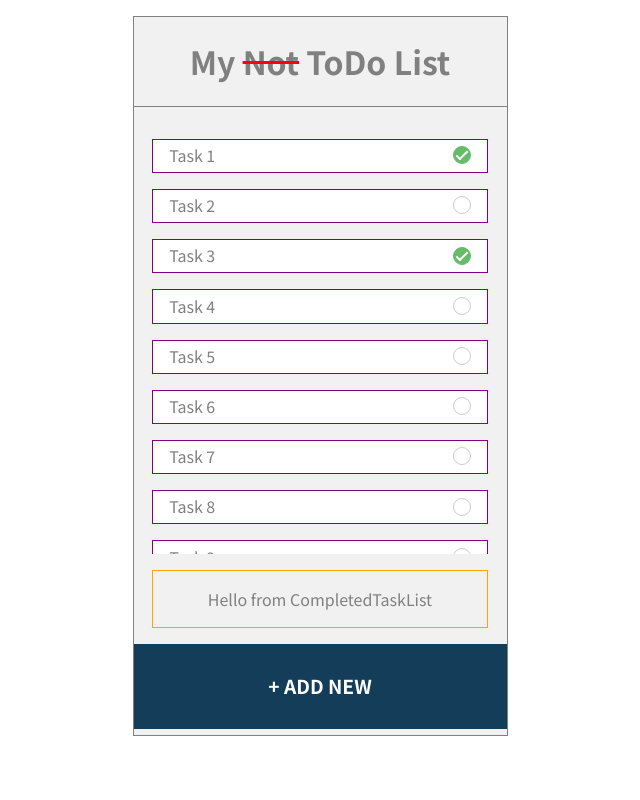
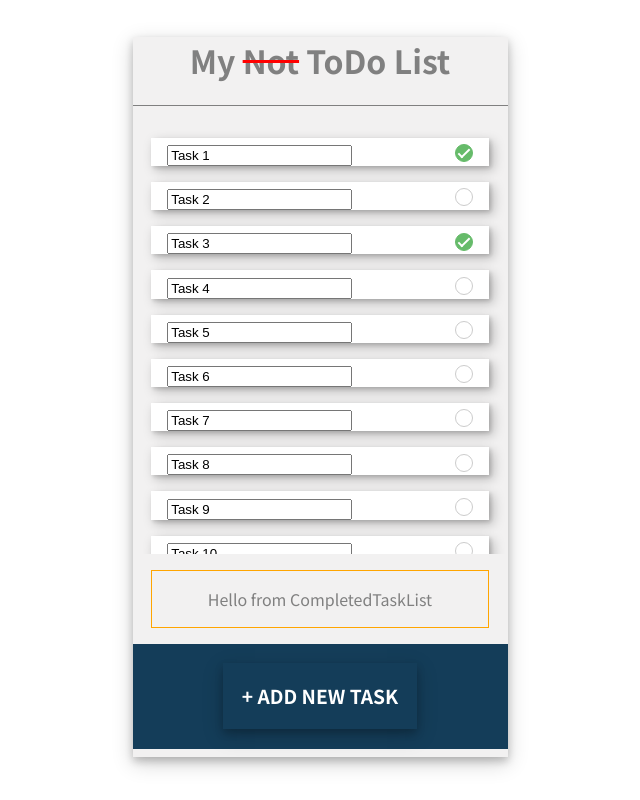
Before and after one commit to SJ47/my-not-todo-list, a React (Vite) app in the folder client/: page / in a window 1280 px wide. Shown: the whole page, without its empty margins (320-960 px from the left). Built offline with nearby package versions, Linux system fonts and the light colour scheme.

Commit message:
handle task desc changes via onblur and submit

```diff
--- a/client/src/App.css
+++ b/client/src/App.css
@@ -33,11 +33,12 @@ body {
 }
 
 .app-container {
-    border: 1px solid grey;
+    /* border: 1px solid grey; */
     margin: 0 auto;
     width: 375px;
     height: 90vh;
     background: var(--tertiary-color);
+    box-shadow: var(--box-shadow-light);
 }
 
 /*****************/
@@ -68,7 +69,7 @@ body {
 }
 
 .task-container {
-    border: 1px solid purple;
+    /* border: 1px solid purple; */
     width: 90%;
     margin: 1em auto;
     text-align: left;
@@ -78,6 +79,7 @@ body {
     /* overflow: hidden; */
     background: white;
     padding-top: 0.2em;
+    box-shadow: var(--box-shadow-left-to-right);
 }
 
 .task-text {
@@ -102,11 +104,21 @@ body {
 /*****************/
 .footer-container {
     margin: 0 auto;
-    padding: 0.5em 0;
+    /* padding: 0.5em 0; */
     font-weight: bold;
     font-size: 1.2rem;
     color: white;
     background: var(--primary-color);
+    display: flex;
+    justify-content: center;
+}
+
+.add-new-button {
+    /* border: 1px solid red; */
+    box-shadow: var(--box-shadow-light);
+    width: fit-content;
+    padding: 1em;
+    cursor: pointer;
 }
 
 /******************/
--- a/client/src/components/Footer.jsx
+++ b/client/src/components/Footer.jsx
@@ -1,9 +1,11 @@
 import React from "react";
 
-const Footer = () => {
+const Footer = ({ handleAddNewTask }) => {
     return (
         <div className="footer-container">
-            <p>+ ADD NEW</p>
+            <p className="add-new-button" onClick={handleAddNewTask}>
+                + ADD NEW TASK
+            </p>
         </div>
     );
 };
--- a/client/src/components/Task.jsx
+++ b/client/src/components/Task.jsx
@@ -1,22 +1,50 @@
-import React from "react";
+import React, { useState } from "react";
 
-const Task = ({ description, status, num, handleClickTask }) => {
+// const Task = ({ description, status, num, handleClickTask }) => {
+const Task = ({ task, handleClickTask }) => {
+    const [desc, setDesc] = useState(task.description);
+
     // handle call to handleClickTask passing back the id of the task
     const onClickTask = () => {
-        handleClickTask(num);
+        handleClickTask(task);
+    };
+
+    // handle changing text in the input field as description is typed up
+    const handleDescriptionChange = (event) => {
+        setDesc(event.target.value);
+        console.log(desc);
+    };
+
+    const handleDescriptionSubmit = (event) => {
+        event.preventDefault();
+        if (task.description !== desc) {
+            console.log("submitted text: ", desc);
+            // update the task back in taskscontainer similar to handleClickTask
+        }
     };
 
     return (
         <div className="task-container round">
-            <span className="task-text">{description}</span>
-            <input
-                type="checkbox"
-                id={num}
-                name="task"
-                defaultChecked={status}
-                onClick={onClickTask}
-            />
-            <label htmlFor={num} className="radio-label"></label>
+            <form
+                onBlur={handleDescriptionSubmit}
+                onSubmit={handleDescriptionSubmit}
+            >
+                <input
+                    type="text"
+                    value={desc}
+                    className="task-text"
+                    onChange={handleDescriptionChange}
+                />
+                {/* <span className="task-text">{description}</span> */}
+                <input
+                    type="checkbox"
+                    id={task.id}
+                    name="task"
+                    defaultChecked={task.status}
+                    onClick={onClickTask}
+                />
+                <label htmlFor={task.id} className="radio-label"></label>
+            </form>
         </div>
     );
 };
--- a/client/src/components/TaskList.jsx
+++ b/client/src/components/TaskList.jsx
@@ -4,13 +4,7 @@ import Task from "./Task";
 const TaskList = ({ tasks, handleClickTask }) => {
     const listOfTasks = tasks.map((task) => {
         return (
-            <Task
-                key={task.id}
-                num={task.id}
-                description={task.description}
-                status={task.status}
-                handleClickTask={handleClickTask}
-            />
+            <Task key={task.id} task={task} handleClickTask={handleClickTask} />
         );
     });
 
--- a/client/src/containers/TasksContainer.jsx
+++ b/client/src/containers/TasksContainer.jsx
@@ -14,10 +14,10 @@ const TasksContainer = () => {
     }, []);
 
     // handle when unchecked task is clicked in main task window
-    const handleClickTask = (selectedTaskId) => {
+    const handleClickTask = (selectedTask) => {
         // Map through tasks and toggle task status
         const updatedTasks = tasks.map((task) => {
-            if (task.id === selectedTaskId) {
+            if (task.id === selectedTask.id) {
                 task.status = !task.status;
             }
             return task;
@@ -25,12 +25,29 @@ const TasksContainer = () => {
         setTasks(updatedTasks);
     };
 
+    // Handle adding a new task when clicked
+    const handleAddNewTask = () => {
+        const emptyTask = {
+            id: tasks.length + 1,
+            description: "New Empty Task",
+            status: false,
+        };
+
+        setTasks([...tasks, emptyTask]);
+
+        // Code below for posting to DB file when ready
+
+        // TasksService.postTask(emptyTask).then((tasks) =>
+        //     setTasks([...tasks, emptyTask])
+        // );
+    };
+
     return (
         <div className="app-container">
             <Header />
             <TaskList tasks={tasks} handleClickTask={handleClickTask} />
             <CompletedTaskList />
-            <Footer />
+            <Footer handleAddNewTask={handleAddNewTask} />
         </div>
     );
 };
--- a/client/src/services/TasksService.js
+++ b/client/src/services/TasksService.js
@@ -5,15 +5,16 @@ const TasksService = {
     getTasks() {
         return fetch(baseURL)
             .then(res => res.json())
-    }
-    // postGame(payload) {
-    //     return fetch(baseURL, {
-    //         method: 'POST',
-    //         body: JSON.stringify(payload),
-    //         headers: { 'Content-Type': 'application/json' }
-    //     })
-    //         .then(res => res.json())
-    // },
+    },
+
+    postTask(payload) {
+        return fetch(baseURL, {
+            method: 'POST',
+            body: JSON.stringify(payload),
+            headers: { 'Content-Type': 'application/json' }
+        })
+            .then(res => res.json())
+    },
 
     // deleteGame(id) {
     //     return fetch(baseURL + id, {
```
